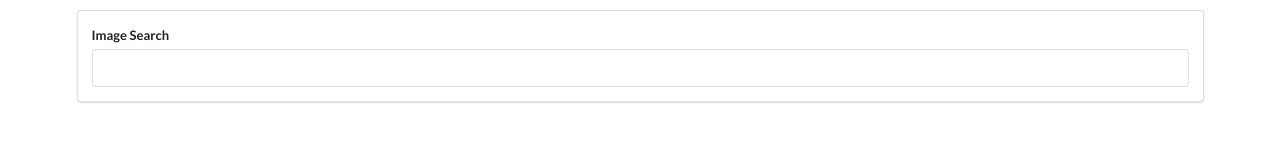
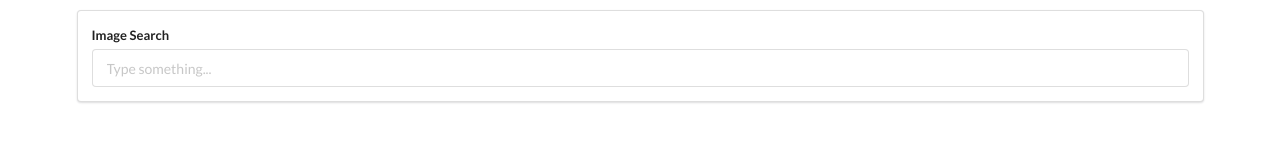
Before and after one commit to milkon19960801/Pictures-React, a React (Create React App) app: page / in a window 1280 px wide. Shown: the top 160 px of the page. Built offline with nearby package versions, Linux system fonts and the light colour scheme.

Commit message:
recatoring App component to class component

```diff
--- a/src/components/App.js
+++ b/src/components/App.js
@@ -1,11 +1,18 @@
 import React from "react";
 import SearchBar from "./SearchBar";
-const App = () => {
-  return (
-    <div className="ui container" style={{ marginTop: "10px" }}>
-      <SearchBar />
-    </div>
-  );
-};
+
+class App extends React.Component {
+  onSearchSubmit(term) {
+    console.log(term);
+  }
+
+  render() {
+    return (
+      <div className="ui container" style={{ marginTop: "10px" }}>
+        <SearchBar onSubmit={this.onSearchSubmit} />
+      </div>
+    );
+  }
+}
 
 export default App;
--- a/src/components/SearchBar.js
+++ b/src/components/SearchBar.js
@@ -3,16 +3,21 @@ import React from "react";
 class SearchBar extends React.Component {
   state = { term: "" };
 
+  onFromSubmit = (e) => {
+    e.preventDefault();
+    this.props.onSubmit(this.state.term);
+  };
+
   render() {
-    console.log(this.state);
     return (
       <div className="ui segment">
-        <form className="ui form">
+        <form onSubmit={this.onFromSubmit} className="ui form">
           <div className="field">
             <label>Image Search</label>
             <input
               type="text"
               value={this.state.term}
+              placeholder="Type something..."
               onChange={(e) => this.setState({ term: e.target.value })}
             />
           </div>
```
